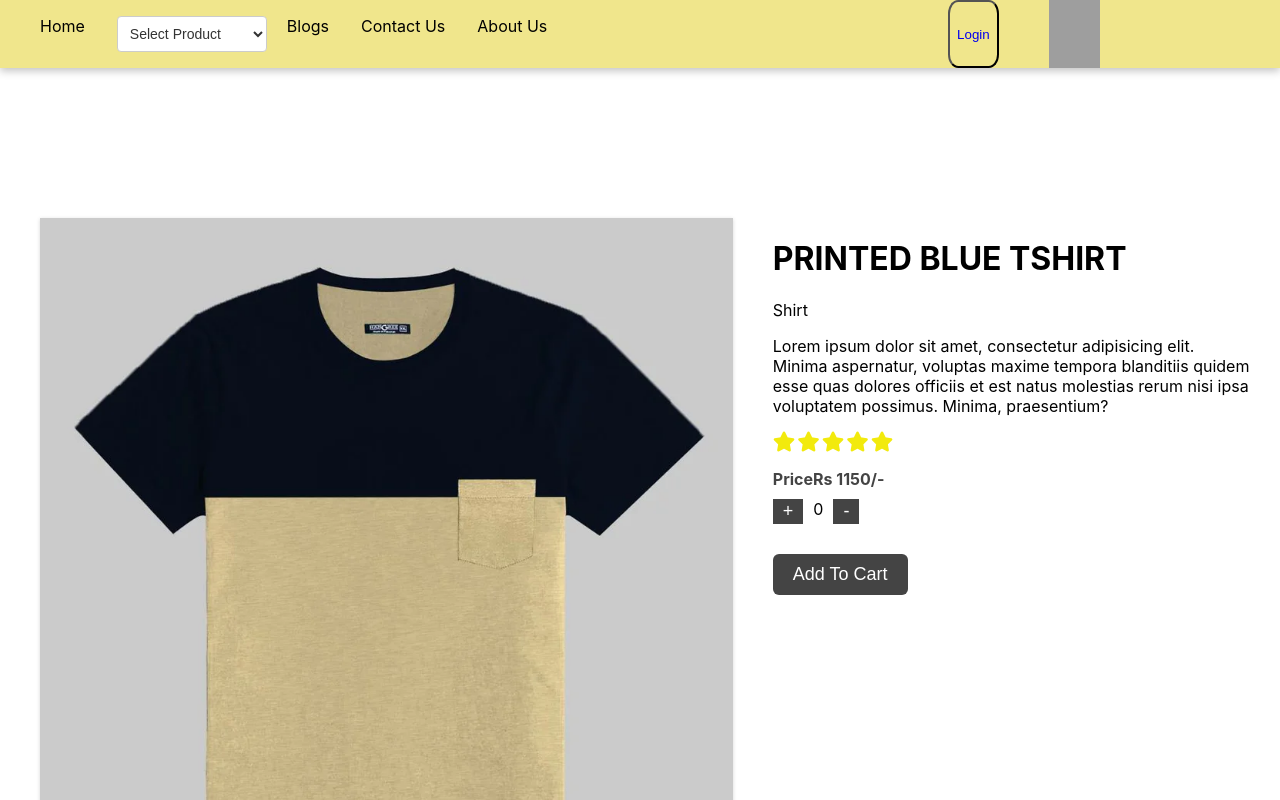
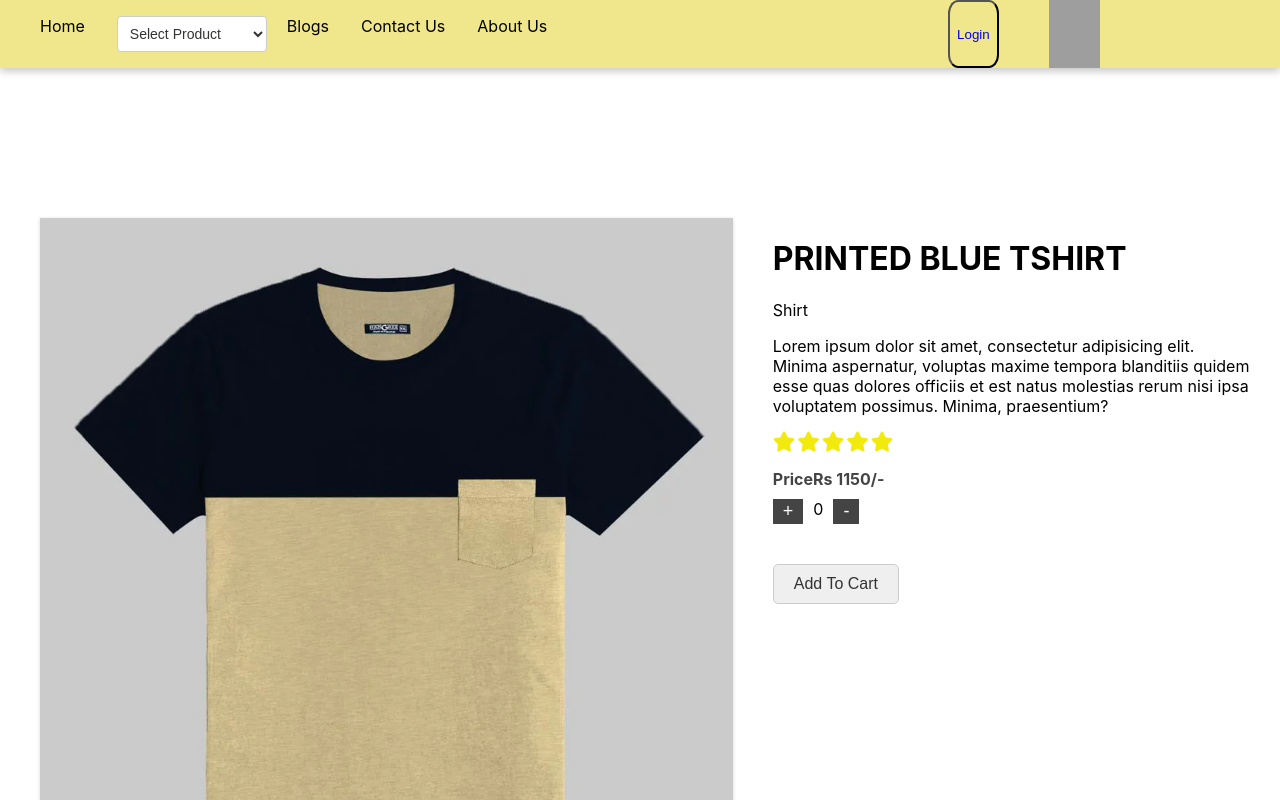
Before and after one commit to Moizajmal2456/EXD-Project, a React (Create React App) app: page /detailpage/1 in a window 1280 px wide. Shown: the top 800 px of the page. Built offline with nearby package versions, Linux system fonts and the light colour scheme; grey boxes are pictures that could not be loaded.

Commit message:
Add signup logic

```diff
--- a/src/App.js
+++ b/src/App.js
@@ -2,7 +2,7 @@ import './App.css';
 import { BrowserRouter, Routes, Route } from 'react-router-dom';
 import { HomePage } from './Pages/Home';
 import { LoginPage } from './Pages/Login';
-import { SignInPage } from './Pages/SignIn';
+import { SignUpPage } from './Pages/SignUp';
 import { ForgotPasswordPage } from './Pages/ForgotPassword';
 import { AboutUsPage } from './Pages/AboutUs';
 import { ContactUsPage } from './Pages/ContactUs';
@@ -20,7 +20,7 @@ function App() {
     <Routes>
       <Route path="/" element={<HomePage/>}/>
       <Route path="/login" element={<LoginPage/>}/>
-      <Route path="/signin" element={<SignInPage/>}/>
+      <Route path="/signin" element={<SignUpPage/>}/>
       <Route path="/forgotpassword" element={<ForgotPasswordPage/>}/>
       <Route path="/aboutus" element={<AboutUsPage/>}/>
       <Route path="/contactus" element={<ContactUsPage/>}/>
--- a/src/Components/Detail/styles.module.scss
+++ b/src/Components/Detail/styles.module.scss
@@ -38,12 +38,16 @@
             }
         }
         .btn{
-            border: none;
-            background-color: #444444;
-            color: #fff;
+            margin-top: 10px;
             padding: 10px 20px;
-            border-radius: 6px;
-            font-size: 18px;
+            border-radius: 5px;
+            font-size: 16px;
+            color: #333;
+            cursor: pointer;
+            border: 1px solid #ccc;
         }
+        .btn:hover{
+            box-shadow: 0px 2px 10px rgba(0, 0, 0, 0.1);
+          }
     }
 }
--- a/src/Components/Login/Login.jsx
+++ b/src/Components/Login/Login.jsx
@@ -9,7 +9,7 @@ export const Login = () => {
     const navigate = useNavigate();
     const handleLogin = async ( email , password) => {
       try {
-        const response = await fetch('/signup', {
+        const response = await fetch('/login', {
           method: 'POST',
           headers: {
             'Content-Type': 'application/json',
@@ -63,7 +63,7 @@ return(
         <div className={style.Register}>
         <h4><u>Don't have an account? Register Now</u></h4>
         <Link to="/signin">
-        <button className={style.Button} type="submit" onClick={handleLogin}>Signin</button>
+        <button className={style.Button}>Signin</button>
         </Link>
         </div>
      </div>
--- a/src/Components/SignIn/SignIn.jsx
+++ /dev/null
@@ -1,22 +0,0 @@
-import { useState } from "react";
-import style from "./styles.module.scss";
-
-export const SignIn = () => {
-    const [userName , setUserName] = useState();
-    const [email , setEmail] = useState();
-    const [mobile , setMobile] = useState();
-    const [password , setPassword] = useState();
-
-return(
-<div className={style.SignIn_Wrapper}>
-<div className={style.Input_Fields}>
-<h2>Signin to your account</h2>
-<input className={style.Email} type="string" placeholder="UserName"/>
-<input className={style.Email} type="string" placeholder="Email"/>
-<input className={style.Email} type="Number" placeholder="Mobile Number"/>
-<input className={style.Email} type="password" placeholder="Password"/>
-<button className={style.Button}>Sign In</button>
-</div>
-</div>
-);
-};
--- /dev/null
+++ b/src/Components/SignUp/SignUp.jsx
@@ -0,0 +1,50 @@
+import { useState } from "react";
+import style from "./styles.module.scss";
+import { useNavigate } from "react-router-dom";
+
+export const SignUp = () => {
+    const [userName , setUserName] = useState();
+    const [email , setEmail] = useState();
+    const [mobile , setMobile] = useState();
+    const [password , setPassword] = useState();
+
+  const navigate = useNavigate();
+  const handleSignUp = async ({userName , email , mobile , password}) => {
+    try{
+      const response = await fetch('/signup' , {
+        method: 'POST',
+        headers: {
+          'Content-Type': 'application/json',
+        },
+        body: JSON.stringify({ userName , email , mobile , password}),
+      });
+
+      if(response.ok){
+        const data = await response.json();
+        localStorage.setItem("access-token" , response.accessToken);
+        setTimeout(() => {
+          navigate("/");
+        } , 3000);
+      }
+      else{
+        const error = await response.text();
+      }
+      }
+      catch (error) {
+        console.log("An error occured" , error);
+      }
+    }
+
+return(
+<div className={style.SignIn_Wrapper}>
+<div className={style.Input_Fields}>
+<h2>Signin to your account</h2>
+<input className={style.Email} type="string" placeholder="UserName"/>
+<input className={style.Email} type="string" placeholder="Email"/>
+<input className={style.Email} type="Number" placeholder="Mobile Number"/>
+<input className={style.Email} type="password" placeholder="Password"/>
+<button className={style.Button} onClick={handleSignUp}>Sign In</button>
+</div>
+</div>
+);
+};
--- a/src/Pages/SignIn.jsx
+++ b/src/Pages/SignUp.jsx
@@ -1,13 +1,13 @@
 import { Footer } from "../Components/Footer/Footer";
 import { Navbar } from "../Components/Navbar/Navbar";
-import { SignIn } from "../Components/SignIn/SignIn";
+import { SignUp } from "../Components/SignUp/SignUp";
 
 
-export const SignInPage = () => {
+export const SignUpPage = () => {
 return(
     <>
     <Navbar/>
-    <SignIn/>
+    <SignUp/>
     <Footer/>
     </>
 );
```
Also changed, not shown: src/Components/SignUp/styles.module.scss (renamed from src/Components/SignIn/styles.module.scss).
